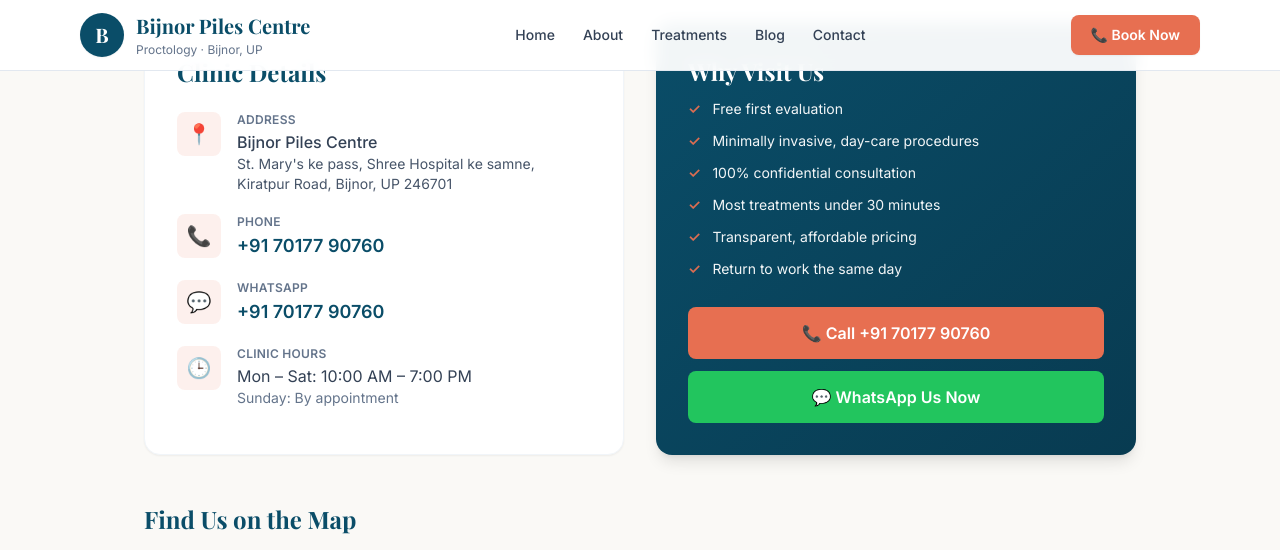
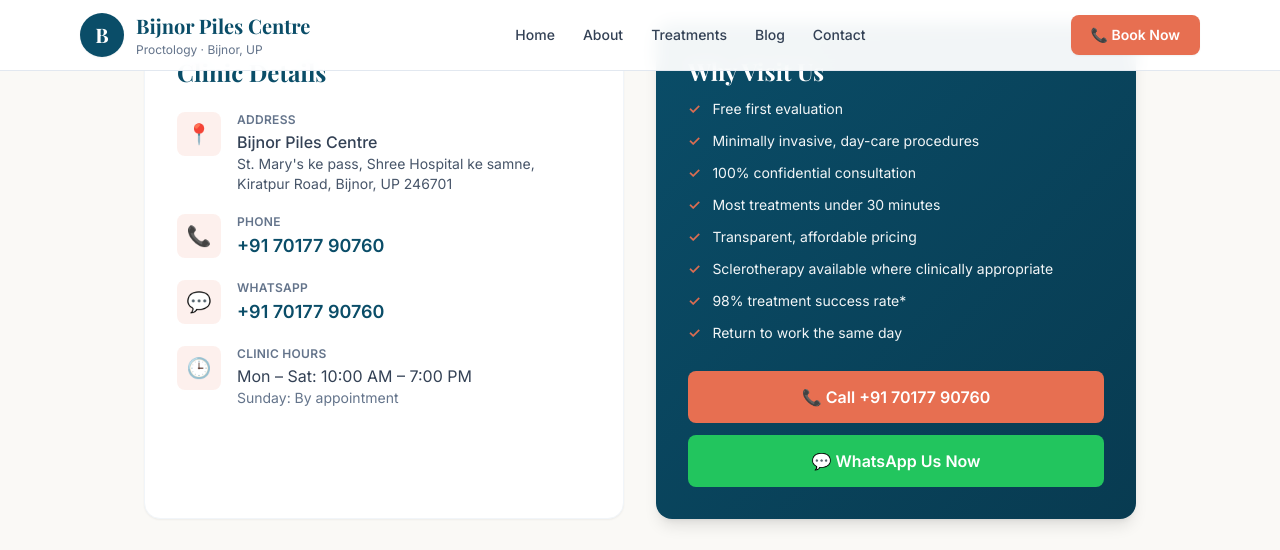
Before and after one commit to kumarparmod23/bijnorpilescentre, a Jekyll site: the page built from contact.md, in a window 1280 px wide and 1400 px high, scrolled down 436 px. Shown: the top 550 px of the window. Built offline with Jekyll 4.4.1, drawn with Linux system fonts in a browser that asks for light colours; nearby versions of some CDN libraries; some of the changed text lies outside the part shown.

Commit message:
Add sclerotherapy and treatment success rate

```diff
--- a/contact.md
+++ b/contact.md
@@ -63,6 +63,8 @@
           <li class="flex gap-3"><span class="text-accent font-bold">✓</span> 100% confidential consultation</li>
           <li class="flex gap-3"><span class="text-accent font-bold">✓</span> Most treatments under 30 minutes</li>
           <li class="flex gap-3"><span class="text-accent font-bold">✓</span> Transparent, affordable pricing</li>
+          <li class="flex gap-3"><span class="text-accent font-bold">✓</span> Sclerotherapy available where clinically appropriate</li>
+          <li class="flex gap-3"><span class="text-accent font-bold">✓</span> 98% treatment success rate*</li>
           <li class="flex gap-3"><span class="text-accent font-bold">✓</span> Return to work the same day</li>
         </ul>
       </div>
@@ -92,6 +94,8 @@
   </div>
 </section>
 
+<p class="max-w-5xl mx-auto px-4 text-xs text-slate-500">*Reported treatment success rate; individual results vary by condition and patient.</p>
+
 <script type="application/ld+json">
 {
   "@context": "https://schema.org",
```
